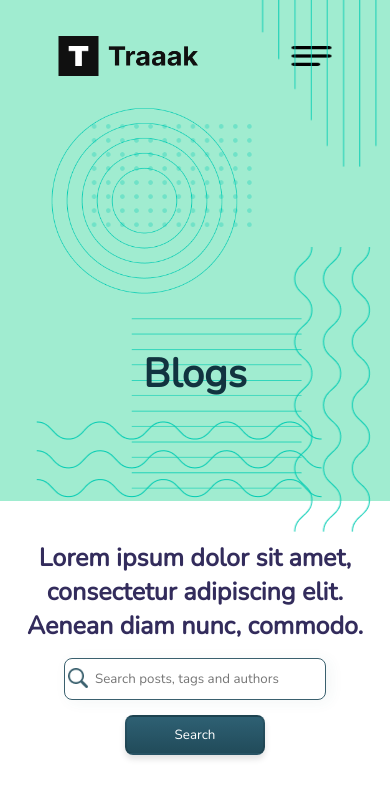
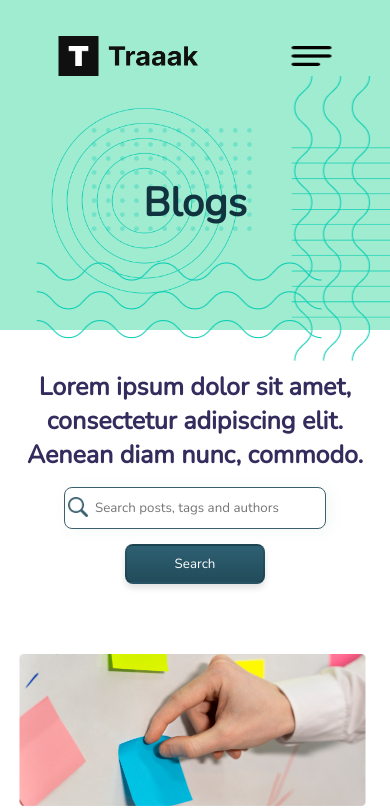
Before and after one commit to Sardar-Ali-Murad/traaak, a React (Vite) app: page /blog in a window 390 px wide. Shown: the top 812 px of the page. Built offline with nearby package versions, Linux system fonts and the light colour scheme; a web font is replaced by a local one.

Commit message:
adding the logo again

```diff
--- a/index.html
+++ b/index.html
@@ -3,7 +3,7 @@
   <head>
     <meta charset="UTF-8" />
     <!-- <link rel="icon" type="image/svg+xml" href="/vite.svg" /> -->
-    <link rel="icon" type="image/svg+xml" href="./src/assets/compare2.png" />
+    <link rel="icon" type="image/svg+xml" href="./src/assets/browserLogo.png" />
     <meta name="viewport" content="width=device-width, initial-scale=1.0" />
     <title>Traaak</title>
   </head>
--- a/src/components/CommonComponents/Navbar.css
+++ b/src/components/CommonComponents/Navbar.css
@@ -85,7 +85,7 @@
   position: relative;
   top: -76px;
   width: 180px;
-  z-index: -2;
+  z-index: -20;
   right: -92px;
 }
 .navbarImg6 {
@@ -122,8 +122,20 @@
   font-weight: bolder;
 }
 
+.bar{
+  position: relative;
+  z-index: 200;
+  cursor: pointer;
+}
+
 @media screen and (max-width: 900px) {
   .navbarImg1 {
+    display: none;
+  }
+}
+
+@media screen and (max-width: 1000px) {
+  .navbarImg5 {
     display: none;
   }
 }
```
Also changed, not shown: src/assets/browserLogo.png (added).
